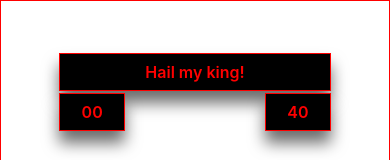
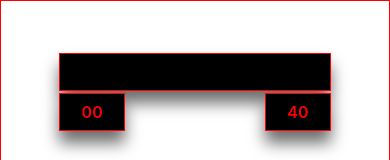
Before and after one commit to dullface/demo, a React Native app: screen / in a window 390 px wide. Shown: the top 160 px of the page. Built offline with nearby package versions, Linux system fonts and the light colour scheme.

Commit message:
Update App.js

```diff
--- a/App.js
+++ b/App.js
@@ -65,6 +65,7 @@ const styles = StyleSheet.create({
     shadowOpacity: 0.58,
     shadowRadius: 16.00,
     elevation: 24,
+    color: "black",
   },
   bodyIngame: {
     color: 'blue',
```
